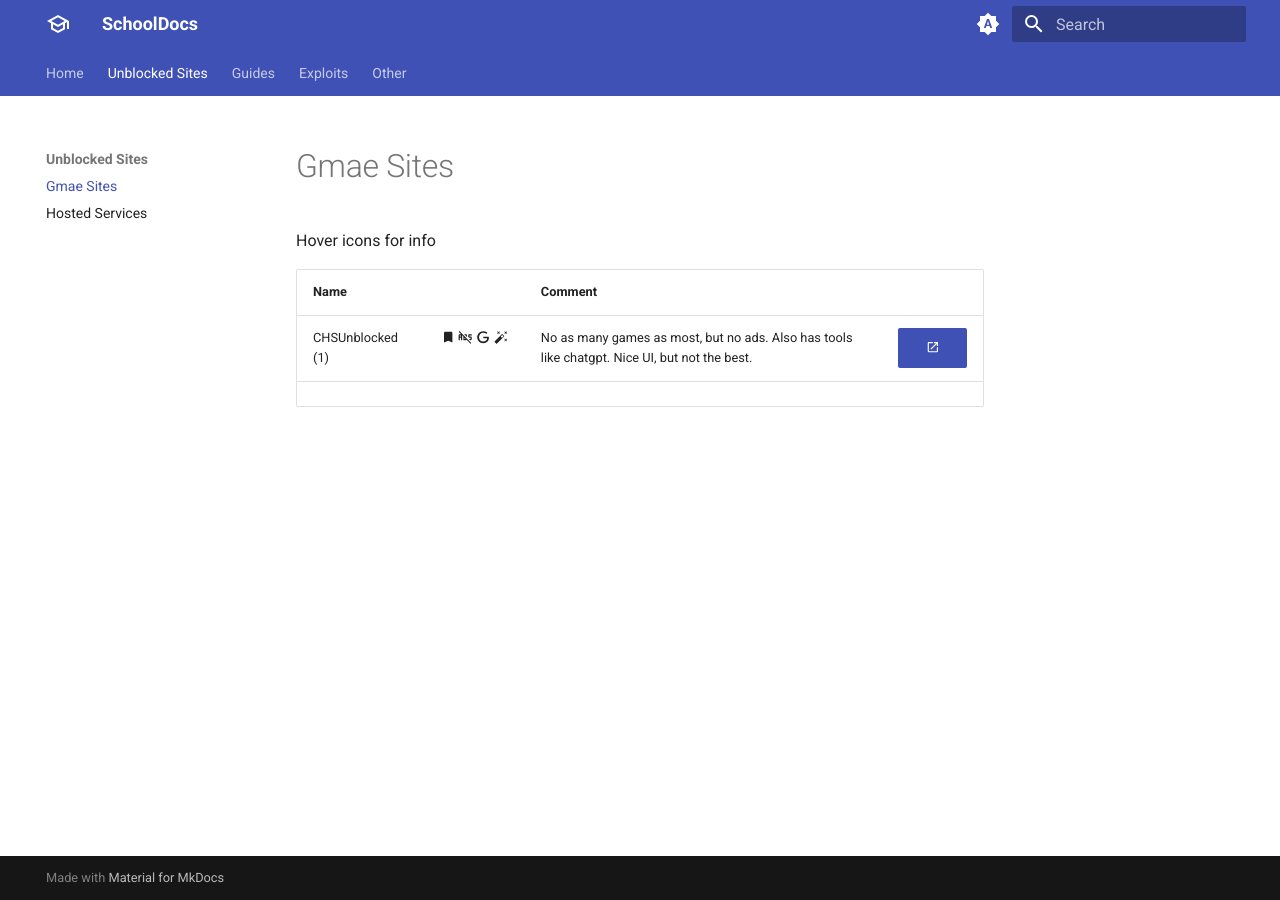
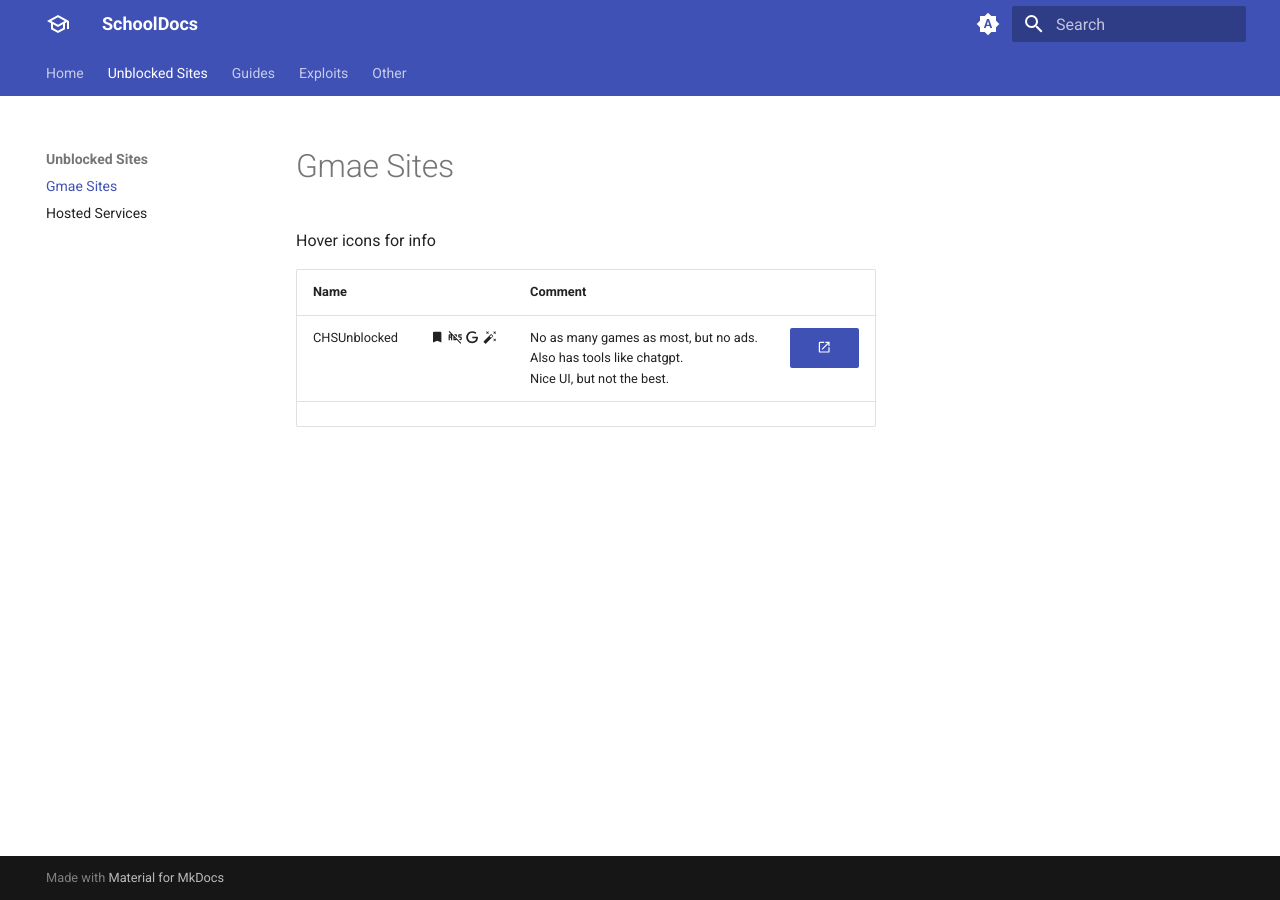
Before and after one commit to Inglan2/SchoolDocs, an MkDocs documentation site: the page built from docs/unblocked-sites/gmae-sites.md, in a window 1280 px wide. Built offline with MkDocs 1.6.1 and Material for MkDocs 9.7.7, drawn with Linux system fonts in a browser that asks for light colours.

Commit message:
Update gmae-sites.md

```diff
--- a/docs/unblocked-sites/gmae-sites.md
+++ b/docs/unblocked-sites/gmae-sites.md
@@ -4,5 +4,5 @@
 
 | Name         |                                                                                                                                                                                                                    | Comment                                                                                       |  |
 | ------------ | ------------------------------------------------------------------------------------------------------------------------------------------------------------------------------------------------------------------ | --------------------------------------------------------------------------------------------- | ---- |
-| CHSUnblocked (1) | :material-bookmark:{ title="Recommended" } :material-advertisements-off:{ title="No ads" } :material-google:{ title="Google Sites" } :material-auto-fix:{ title="AI" } | No as many games as most, but no ads. Also has tools like chatgpt. Nice UI, but not the best. | [:material-open-in-new:](https://chsunblocked.github.io){ .md-button .md-button--primary } |
+| CHSUnblocked | :material-bookmark:{ title="Recommended" } :material-advertisements-off:{ title="No ads" } :material-google:{ title="Google Sites" } :material-auto-fix:{ title="AI" } | No as many games as most, but no ads. <br /> Also has tools like chatgpt. <br /> Nice UI, but not the best. | [:material-open-in-new:](https://chsunblocked.github.io){ .md-button .md-button--primary } |
 |              |                                                                                                                                                                                                                    |                                                                                               ||
```
